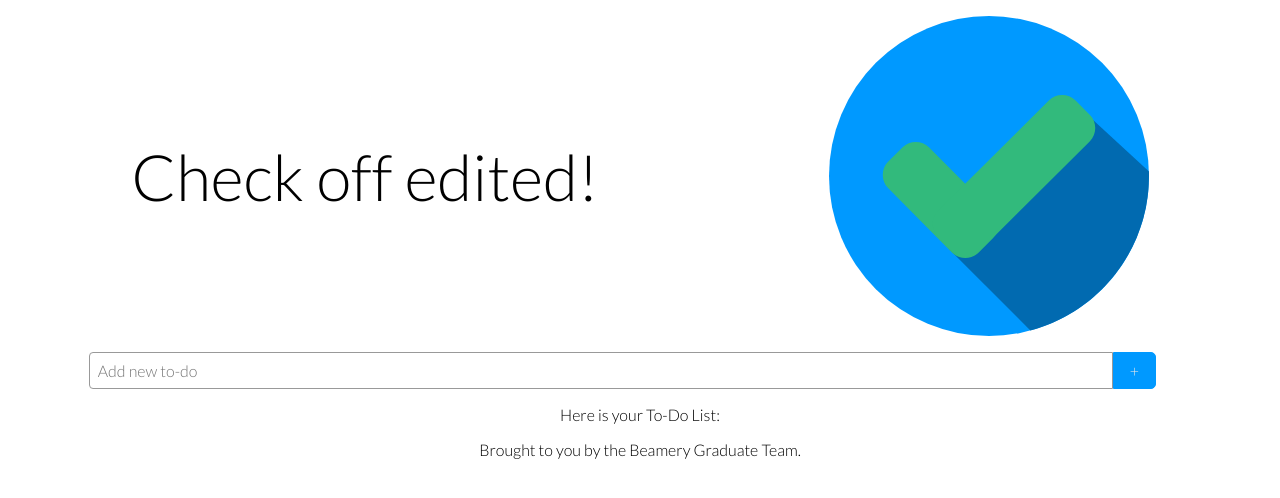
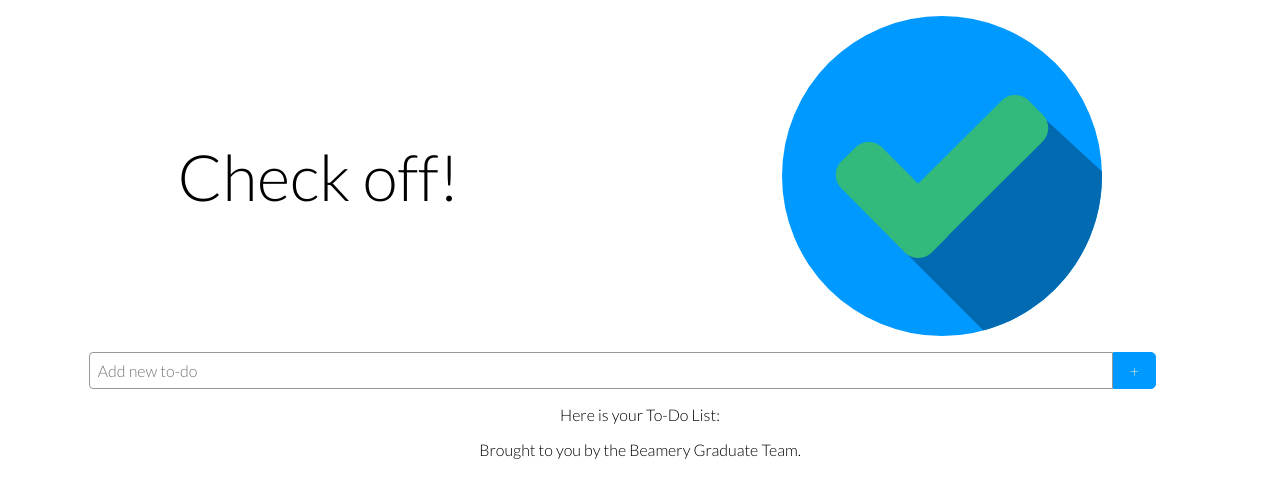
Before and after one commit to FACxBeamery/Week4_Tom_Thomas, a website: page public/index.html in a window 1280 px wide. Drawn offline with Linux system fonts and the light colour scheme; no server answers.

Commit message:
revert heroku test

```diff
--- a/public/index.html
+++ b/public/index.html
@@ -14,7 +14,7 @@
 
 	<body>
 		<header>
-			<h1>Check off edited!</h1>
+			<h1>Check off!</h1>
 			<img class="logo" src="img/checked.svg" alt="to do list logo" />
 		</header>
 
```
